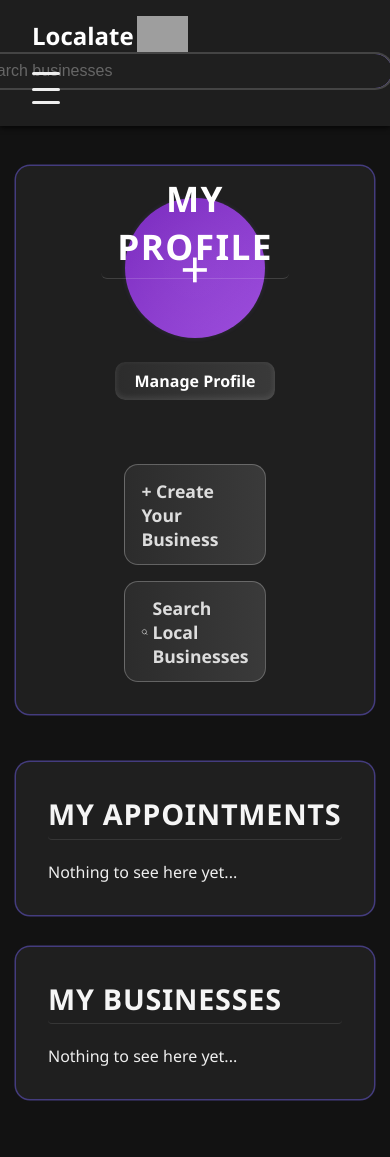
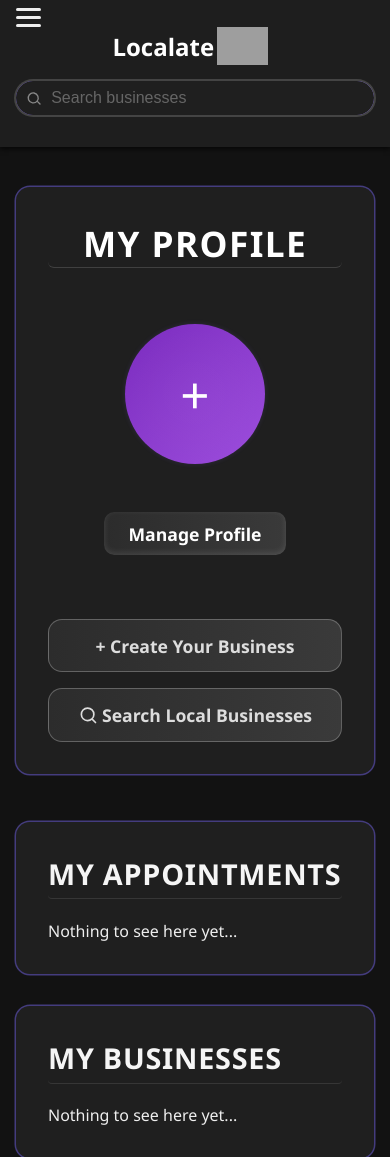
Before and after one commit to Satvir092/Localate, a Flask app: page /business/dashboard in a window 390 px wide. Shown: the top 1157 px of the page. Run offline with Flask 3, Linux system fonts and the light colour scheme; the visitor is signed in with stand-in values (Sample User, id 1); data that the repository does not hold is empty; some libraries are stand-ins or nearby versions; grey boxes are pictures that could not be loaded.

Commit message:
Fixed navbar and dashboard for smaller screens

```diff
--- a/static/dashboard.css
+++ b/static/dashboard.css
@@ -640,6 +640,19 @@ h1:hover, h2:hover, h3:hover {
     min-height: auto;
     padding: 2rem 2rem;
     gap: 2rem;
+    position: relative;
+  }
+
+  .card-label {
+    position: relative;
+    top: auto;
+    left: auto;
+    transform: none;
+    margin-bottom: 1.5rem;
+    padding: 0;
+    text-align: center;
+    width: 100%;
+    z-index: 10;
   }
 
   .profile-section {
@@ -647,17 +660,37 @@ h1:hover, h2:hover, h3:hover {
     width: 100%;
     margin-bottom: 2rem;
     gap: 1.5rem;
+    display: flex;
+    flex-direction: column;
+    align-items: center;
   }
 
   .profile-circle {
     width: 140px;
     height: 140px;
     font-size: 2.8rem;
+    margin-bottom: 1rem;
+  }
+
+  .profile-search-icon {
+    margin-left: 1rem;
+    flex-shrink: 0;
+    width: 32px;
+    height: 32px;
+    font-size: 1.5rem;
+    line-height: 32px;
+    vertical-align: middle;
+  }
+
+  .edit-profile-btn-container {
+    width: 100%;
+    text-align: center;
+    margin-top: 0.5rem;
   }
 
   .edit-profile-btn {
-    padding: 0.5rem 1.2rem;
-    font-size: 1rem;
+    padding: 0.6rem 1.5rem;
+    font-size: 1.1rem;
   }
 
   .action-buttons {
@@ -670,8 +703,12 @@ h1:hover, h2:hover, h3:hover {
   }
 
   .action-btn {
-    width: 48%;
+    width: auto;
+    flex: 1 1 180px;
     font-size: 1.1rem;
     padding: 0.85rem 1rem;
+    min-width: 180px;
+    max-width: 360px;
+    box-sizing: border-box;
   }
 }
--- a/static/style.css
+++ b/static/style.css
@@ -48,6 +48,8 @@ body {
   background-color: #1e1e1e;
   padding: 1rem 2rem;
   display: flex;
+  margin-left: auto;
+  margin-right: auto;
   justify-content: space-between;
   align-items: center;
   position: sticky;
@@ -114,67 +116,6 @@ body {
   transform: translateY(5px);
 }
 
-@media (max-width: 768px) {
-  .nav-toggle-label {
-    display: flex;
-    flex-direction: column;
-    justify-content: space-between;
-    width: 28px;
-    height: 22px;
-    cursor: pointer;
-  }
-
-  .nav-toggle-label span,
-  .nav-toggle-label span::before,
-  .nav-toggle-label span::after {
-    content: '';
-    display: block;
-    height: 3px;
-    width: 100%;
-    background-color: #eee;
-    border-radius: 2px;
-    transition: 0.3s ease;
-    position: relative;
-  }
-
-  .nav-toggle-label span::before {
-    position: absolute;
-    top: -8px;
-  }
-
-  .nav-toggle-label span::after {
-    position: absolute;
-    top: 8px;
-  }
-
-  .nav-links {
-    flex-direction: column;
-    position: absolute;
-    top: 100%;
-    right: 0;
-    width: 100%;
-    background-color: #1e1e1e;
-    max-height: 0;
-    overflow: hidden;
-    transition: max-height 0.3s ease-in-out;
-    z-index: 999;
-  }
-
-  .nav-toggle:checked ~ .nav-links {
-    max-height: 500px;
-  }
-
-  .nav-links li {
-    padding: 1rem 2rem;
-    border-bottom: 1px solid #333;
-  }
-
-  .navbar {
-    flex-direction: column;
-    align-items: flex-start;
-    flex-wrap: wrap;
-  }
-}
 
 ::selection {
   background-color: #6659c7;
@@ -405,24 +346,78 @@ body {
   }
 }
 
-@media (max-width: 768px) {
-  .hero {
-    padding: 2rem 1rem 3rem 1rem;
+@media (max-width: 1210px) {
+  .navbar {
+    flex-direction: column;
+    align-items: center;
+    padding: 1rem;
+    position: sticky;
+    top: 0;
+    z-index: 1000;
   }
 
-  .hero-container {
-    flex-direction: column;
-    gap: 2rem;
+  .nav-toggle-label {
+    display: flex;
+    justify-content: flex-end;
+    width: 100%;
+    margin-bottom: 0.5rem;
+    order: 0;
   }
 
-  .hero-left,
-  .hero-right {
-    min-width: 100%;
-    padding: 2rem 2.5rem;
+  .nav-logo {
+    margin-bottom: 1rem;
+    justify-content: center;
+    order: 1;
   }
 
-  .hero-cta-button {
-    max-width: 100%;
+  .navbar-search-form {
+    order: 2;
+    width: 100%;
+    max-width: 600px;
+    margin: 0  auto 1rem auto; /* centers horizontally */
+    display: block;
+    text-align: center;
+  }
+
+  .search-input-wrapper {
+    width: 100% !important;
+    max-width: 600px;
+    margin: 0 auto !important; /* center wrapper */
+  }
+
+  .search-input {
+    width: 100% !important;
+    max-width: 600px;
+    display: inline-block;
+  }
+
+  .nav-links {
+    position: absolute;
+    top: 100%;
+    right: 0;
+    background: #1e1e1e;
+    flex-direction: column;
+    width: 100%;
+    max-height: 0;
+    overflow: hidden;
+    transition: max-height 0.3s ease-in-out;
+    box-shadow: 0 4px 10px rgba(0,0,0,0.3);
+    z-index: 10;
+    order: 3;
+  }
+
+  .nav-toggle:checked + .nav-links {
+    max-height: 400px;
+  }
+
+  .nav-links li {
+    text-align: center;
+    margin: 0.5rem 0;
+  }
+
+  .nav-links a {
     font-size: 1.1rem;
+    display: block;
+    padding: 0.5rem 0;
   }
 }
--- a/templates/index.html
+++ b/templates/index.html
@@ -36,10 +36,7 @@
   </div>
 </form>
 
-    <input type="checkbox" id="nav-toggle" class="nav-toggle">
-    <label for="nav-toggle" class="nav-toggle-label">
-    <span></span>
-  </label>
+  <input type="checkbox" id="nav-toggle" class="nav-toggle">
 
   <ul class="nav-links">
     <li><a href="{{ url_for('business.index') }}"><img src="{{ url_for('static', filename='home_logo.svg') }}" alt="Home Icon" class="nav-icon-small"> Home</a></li>
```
